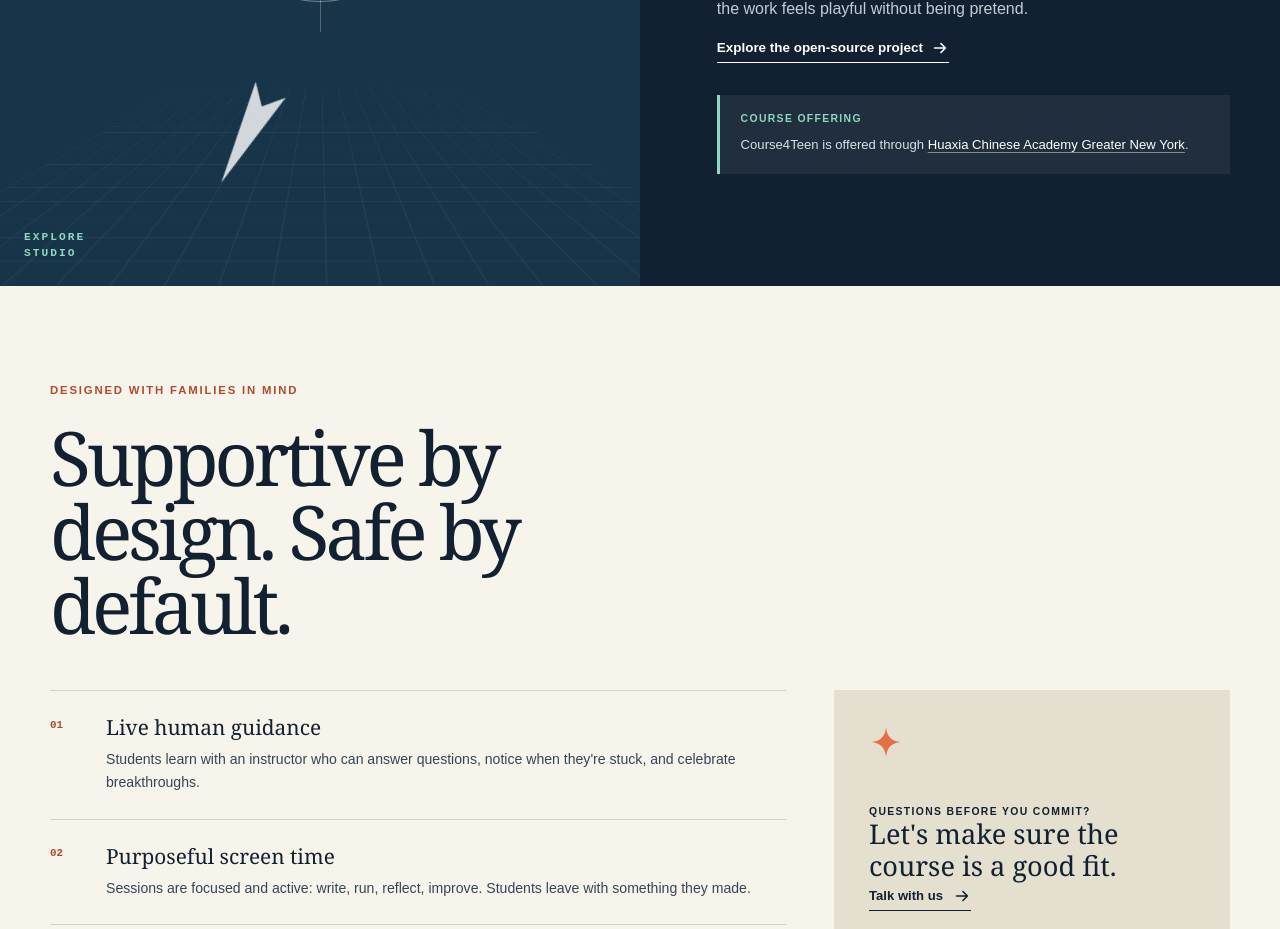
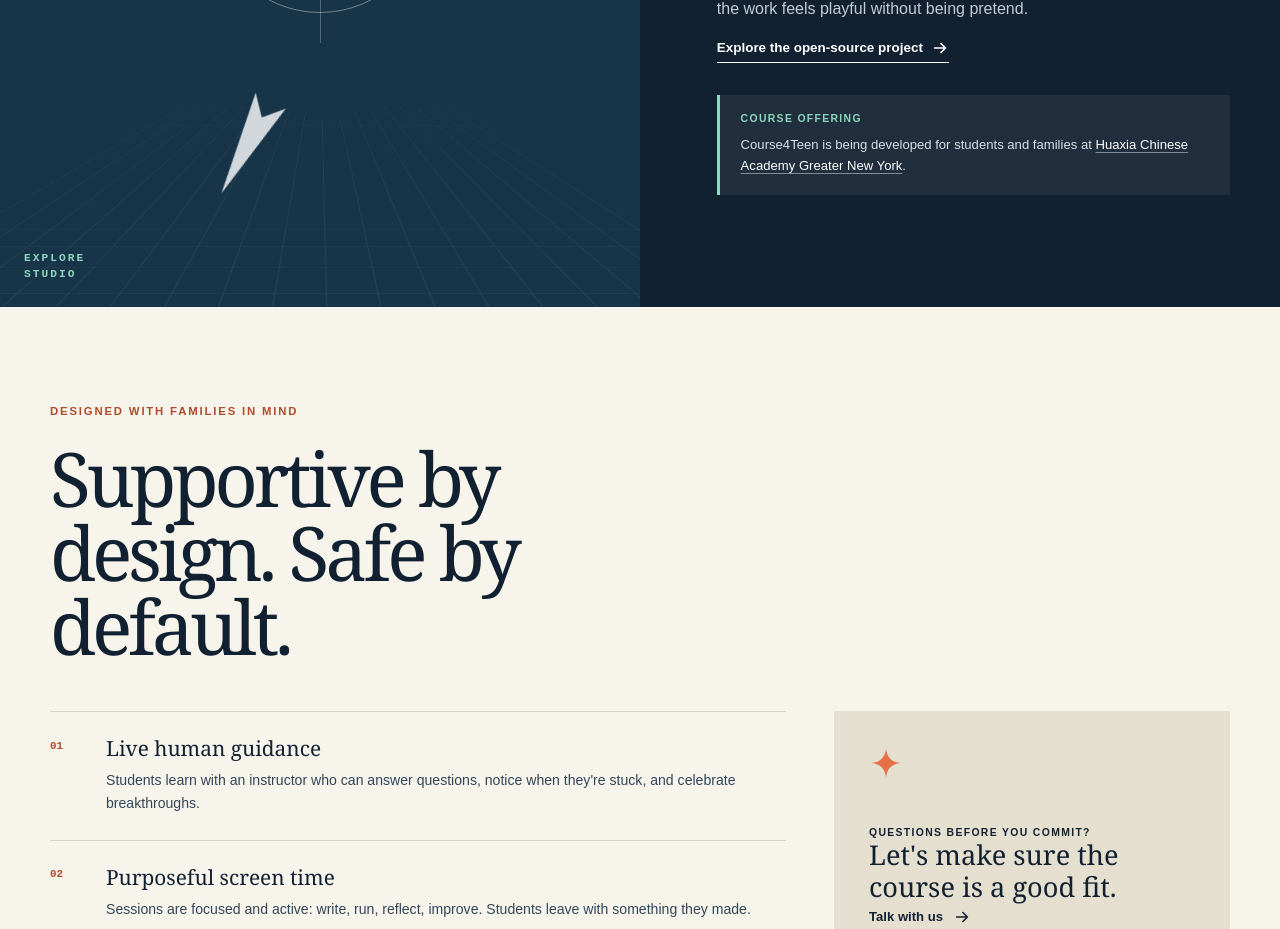
Before and after one commit to tonyluo2000/explore-studio, a Next.js app in the folder course4teen-website/: page / in a window 1280 px wide. Shown: the part 3200-4129 px from the top of the page. Built offline with nearby package versions, Linux system fonts and the light colour scheme.

Commit message:
Clarify Course4Teen school wording

```diff
--- a/course4teen-website/app/page.tsx
+++ b/course4teen-website/app/page.tsx
@@ -148,7 +148,7 @@ export default function Home() {
             <aside className="school-note" aria-label="School relationship">
               <span>Course offering</span>
               <p>
-                Course4Teen is offered through{" "}
+                Course4Teen is being developed for students and families at{" "}
                 <a href="https://www.hxgny.org/">Huaxia Chinese Academy Greater New York</a>.
               </p>
             </aside>
```
